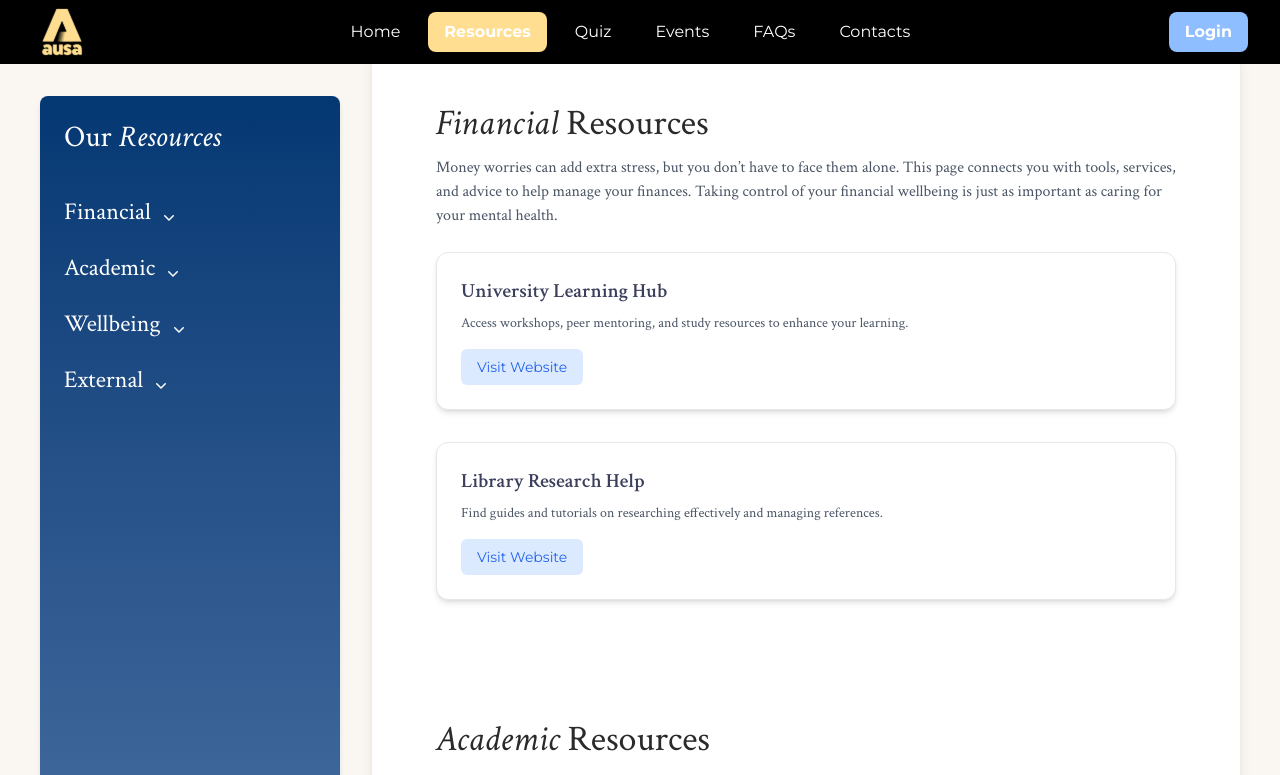
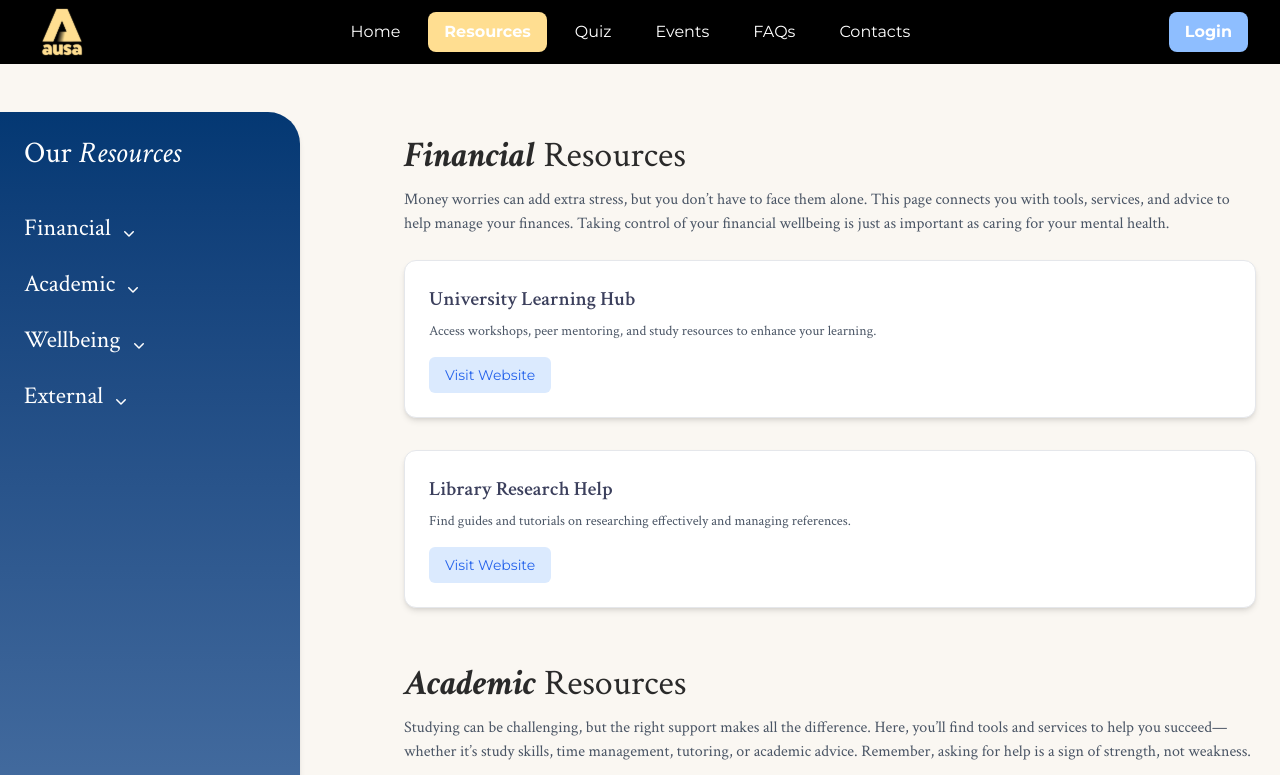
Before and after one commit to UoaWDCC/ausa-web, a Next.js app in the folder client/: page /resources in a window 1280 px wide. Shown: the top 775 px of the page. Built offline with nearby package versions, Linux system fonts and the light colour scheme.

Commit message:
style: matched styling to figma design

```diff
--- a/client/app/components/composite/resources/ResourcesSection.tsx
+++ b/client/app/components/composite/resources/ResourcesSection.tsx
@@ -20,9 +20,9 @@ const ResourcesSection: React.FC<ResourcesSectionProps> = ({
   resources,
 }) => {
   return (
-    <section className="rounded-xl p-8 mb-10">
+    <section className="rounded-xl mb-10">
         <h1 className="text-4xl text-[#2A2A2A] mb-3">
-        <span className="italic">{sectionTitle}</span> Resources
+        <span className="italic font-bold">{sectionTitle}</span> Resources
         </h1>
 
         <h3 className="text-gray-600 mb-6">{sectionDescription}</h3>
--- a/client/app/resources/page.tsx
+++ b/client/app/resources/page.tsx
@@ -50,12 +50,12 @@ function SidebarSection({ title, defaultOpen = false, children }: SidebarSection
 
 const ResourcesPage = () => {
   return (
-    <div className="flex justify-center items-start min-h-screen bg-[#FAF7F2] py-16 px-5 md:p-10">
+    <div className="flex items-start min-h-screen bg-[#FAF7F2] mt-[64px]">
       {/* Main container (sidebar + content) */}
-      <div className="w-full max-w-[1500px] flex flex-col md:flex-row gap-8">
+      <div className="w-full max-w-[1500px] flex flex-col md:flex-row gap-20">
 
         {/* LHS SIDEBAR — hello eve! */}
-        <div className="w-full md:w-[300px] bg-gradient-to-b from-[#043873] to-[#C7E1FF] rounded-lg shadow-md p-6 hidden md:block mt-14">
+        <div className="w-full md:w-[300px] bg-gradient-to-b from-[#043873] to-[#C7E1FF] rounded-tr-4xl shadow-md p-6 hidden md:block mt-12">
           {/* Sidebar buttons */}
             <h3 className="text-3xl text-white mb-10">Our <span className="italic">Resources</span></h3>
             <SidebarSection title="Financial">
@@ -144,7 +144,7 @@ const ResourcesPage = () => {
         </div>
 
         {/* RHS CONTENT */}
-        <div className="flex-1 w-full bg-white rounded-lg shadow-lg p-8">
+        <div className="flex-1 w-full bg-[#FAF7F2] p-6 mt-12">
             <ResourcesSection
                 sectionTitle="Financial"
                 sectionDescription="Money worries can add extra stress, but you don’t have to face them alone.
```
